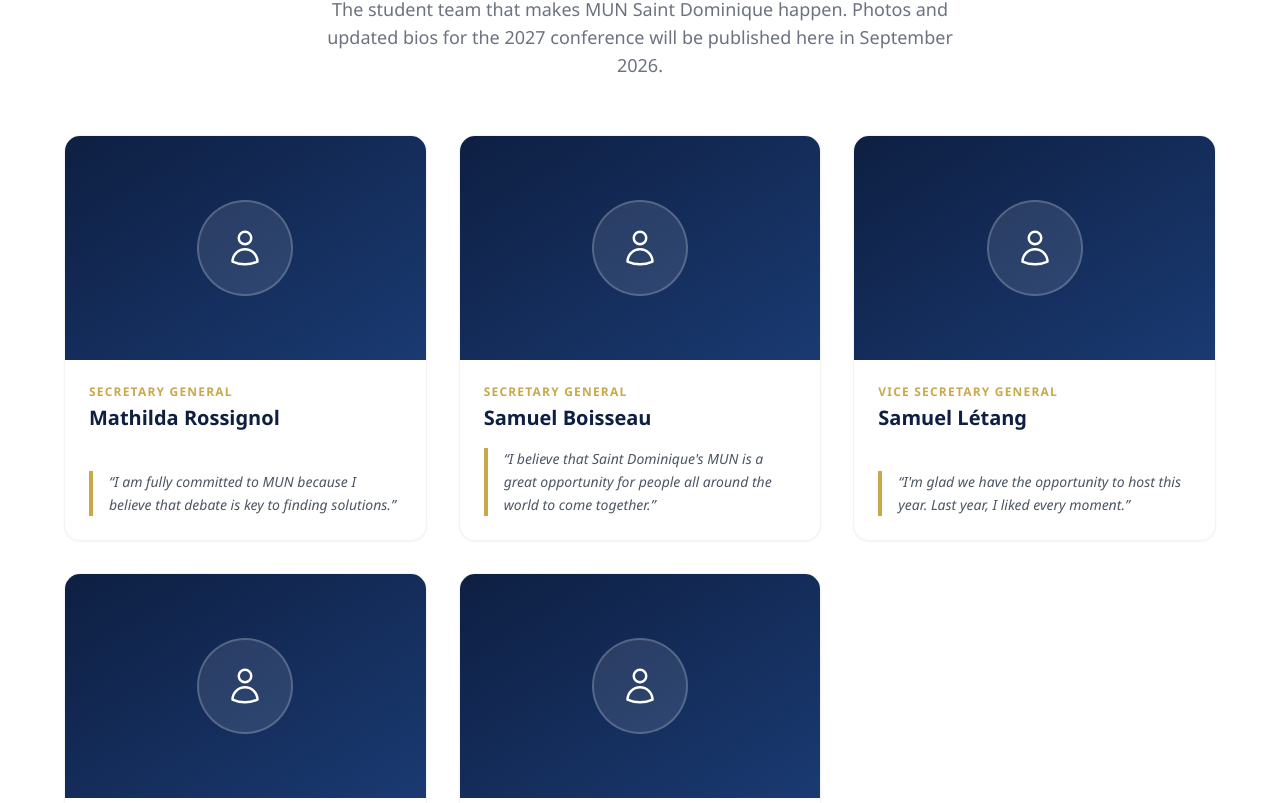
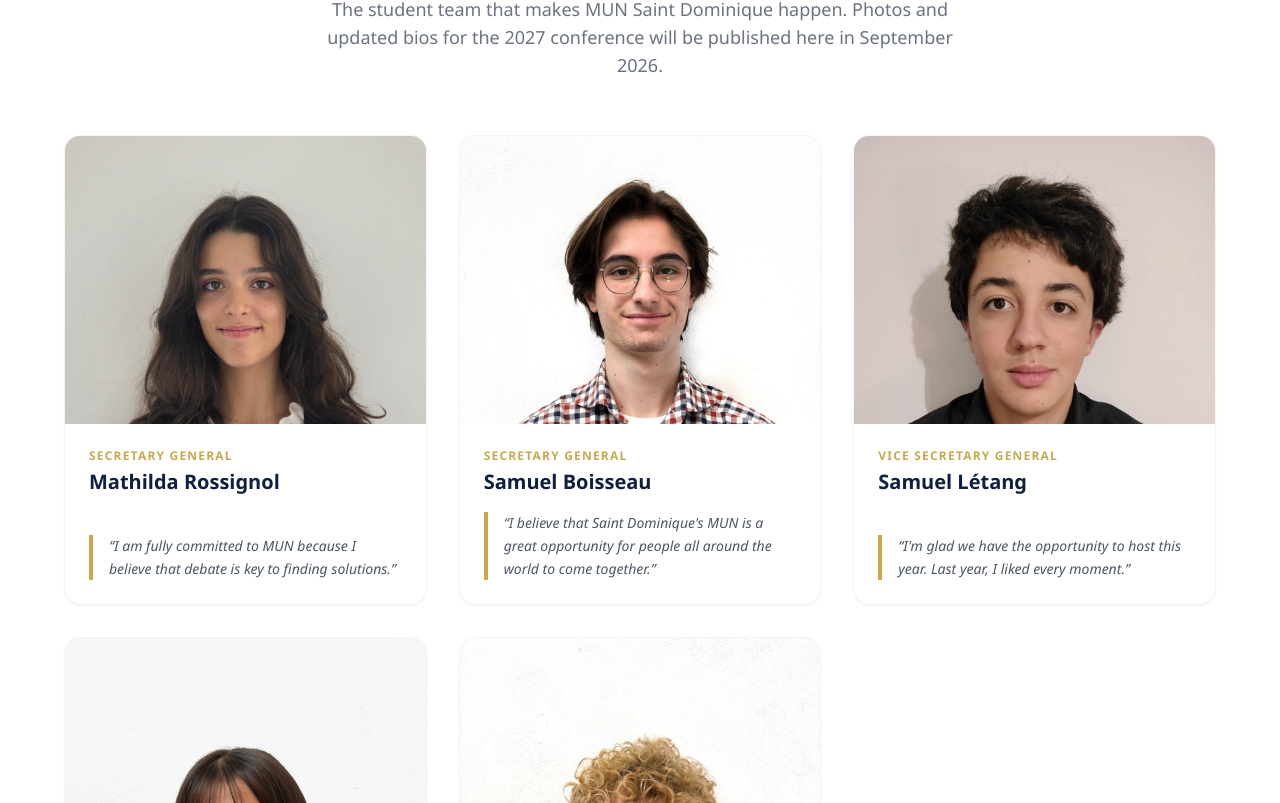
Before and after one commit to gastongabaixtucf8/projet-MUN-saintdo, a Next.js app: page /about in a window 1280 px wide. Shown: the part 1957-2760 px from the top of the page. Built offline with nearby package versions, Linux system fonts and the light colour scheme.

Commit message:
auto-save

```diff
--- a/app/about/page.tsx
+++ b/app/about/page.tsx
@@ -131,15 +131,16 @@ export default function AboutPage() {
           </div>
 
           <div className="grid sm:grid-cols-2 lg:grid-cols-3 gap-8">
-            {secretariat.map(({ role, name, quote }) => (
+            {secretariat.map(({ role, name, photo, quote }) => (
               <div key={name} className="bg-white rounded-2xl shadow-sm border border-gray-100 overflow-hidden flex flex-col">
-                {/* Photo placeholder */}
-                <div className="h-56 bg-gradient-to-br from-navy to-navy-mid flex items-center justify-center">
-                  <div className="w-24 h-24 rounded-full bg-white/10 border-2 border-white/20 flex items-center justify-center">
-                    <svg width="40" height="40" fill="none" stroke="white" strokeWidth="1.5" viewBox="0 0 24 24">
-                      <path strokeLinecap="round" strokeLinejoin="round" d="M15.75 6a3.75 3.75 0 11-7.5 0 3.75 3.75 0 017.5 0zM4.501 20.118a7.5 7.5 0 0114.998 0A17.933 17.933 0 0112 21.75c-2.676 0-5.216-.584-7.499-1.632z"/>
-                    </svg>
-                  </div>
+                <div className="relative h-72 bg-gray-100">
+                  <Image
+                    src={photo}
+                    alt={name}
+                    fill
+                    sizes="(max-width: 640px) 100vw, (max-width: 1024px) 50vw, 33vw"
+                    className="object-cover object-top"
+                  />
                 </div>
                 <div className="p-6 flex flex-col flex-1">
                   <p className="text-gold font-semibold text-xs uppercase tracking-widest mb-1">{role}</p>
```
